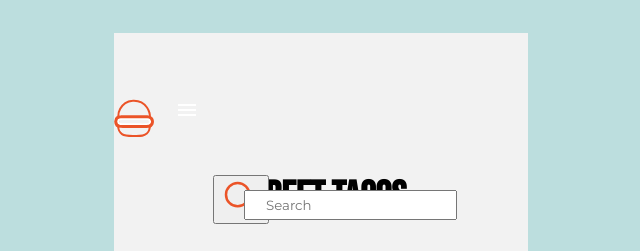
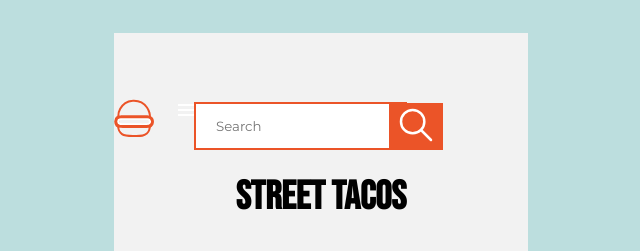
Before and after one commit to adbenke/recipe, a plain HTML site: page index.html in a window 1280 px wide. Shown: the top 251 px of the page, without its empty margins (319-959 px from the left). Drawn offline with Linux system fonts and the light colour scheme.

Commit message:
search bar

```diff
--- a/index.html
+++ b/index.html
@@ -296,7 +296,7 @@
             <label for="site-search">Search</label>
             <input type="search" id="site-search" name="q" placeholder="Search"/>
             <button>
-                <svg xmlns="http://www.w3.org/2000/svg" class="icon icon-tabler icon-tabler-search" width="40" height="40" viewBox="0 0 24 24" stroke-width="1.5" stroke="#EB5428" fill="none" stroke-linecap="round" stroke-linejoin="round">
+                <svg xmlns="http://www.w3.org/2000/svg" class="icon icon-tabler icon-tabler-search" width="40" height="40" viewBox="0 0 24 24" stroke-width="1.5" stroke="#ffffff" fill="none" stroke-linecap="round" stroke-linejoin="round">
                     <path stroke="none" d="M0 0h24v24H0z" fill="none"/>
                     <circle cx="10" cy="10" r="7" />
                     <line x1="21" y1="21" x2="15" y2="15" />
--- a/styles.css
+++ b/styles.css
@@ -156,10 +156,18 @@ dd{
 #search input{
     display: flex;
     position: absolute;
-    left: 130px;
-    bottom: 30px;
+    left: 80px;
+    bottom: 100px;
     margin: 0 auto;
-    padding: 5px 20px;
+    padding: 14px 20px;
+    border: solid 2px #eb5428;
+}
+#search button{
+    position: absolute;
+    left: 275px;
+    bottom: 100px;
+    border: solid 1.5px #eb5428;
+    background-color: #eb5428;
 }
 
 label {
```
